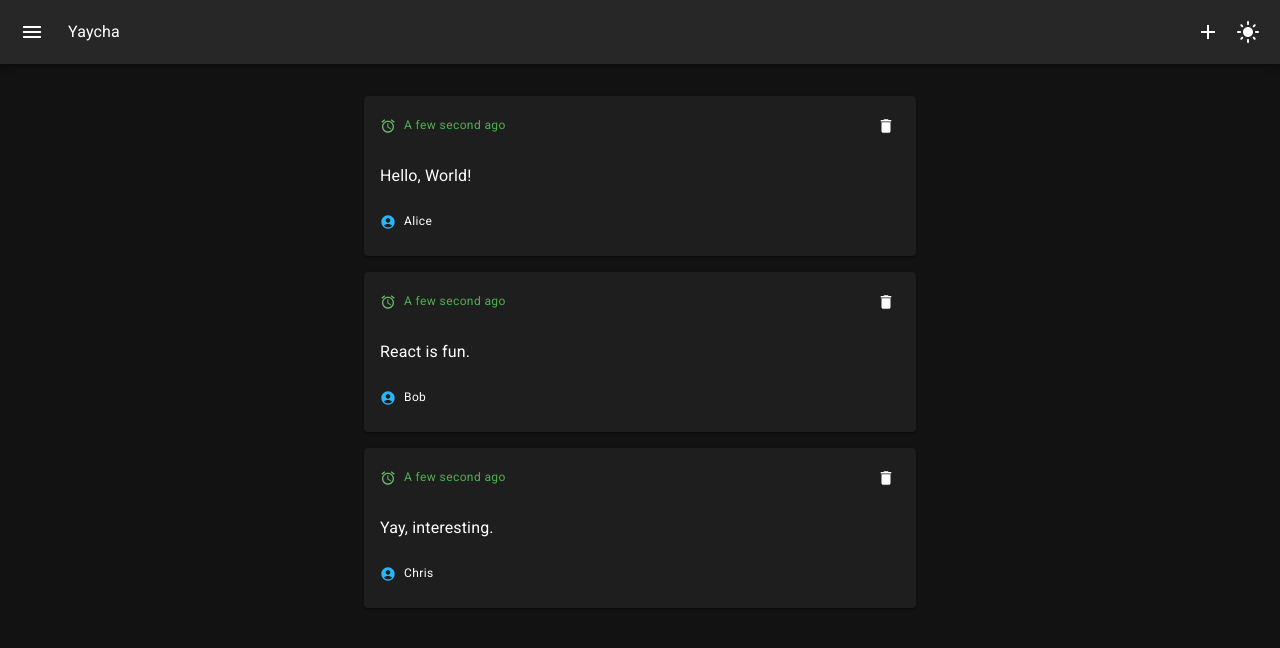
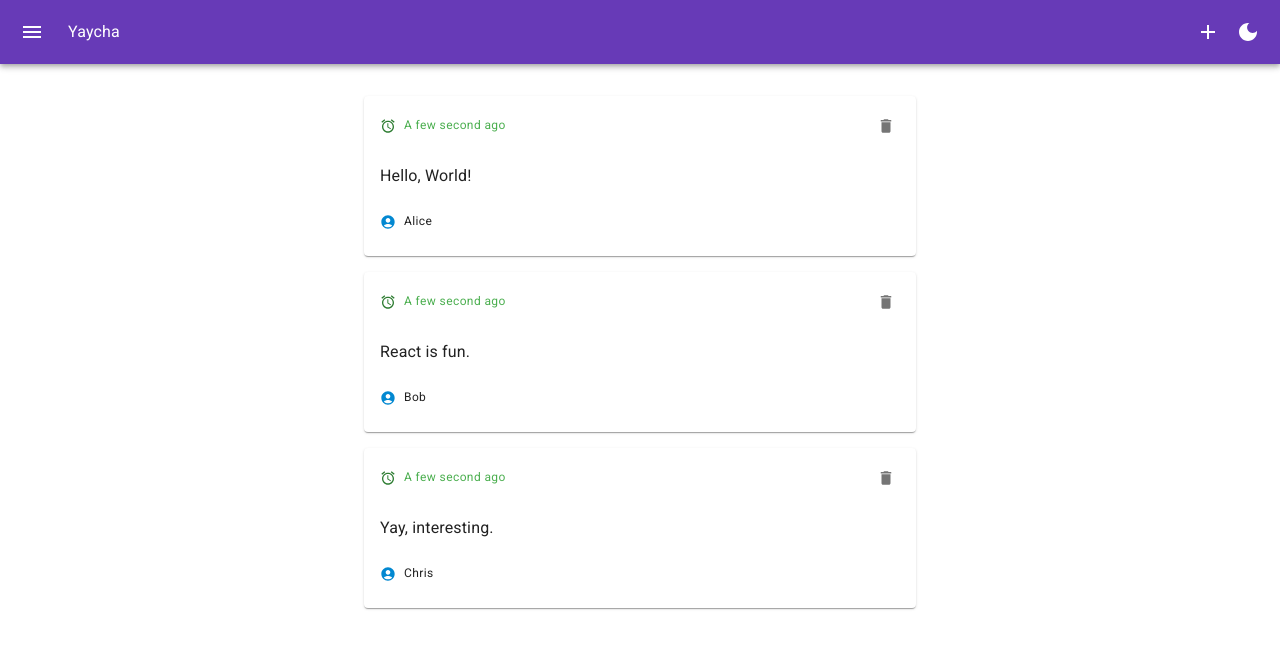
Before and after one commit to kaungsatthein/Yaycha, a React (Vite) app: page / in a window 1280 px wide. Both pictures are taken after a click on the button 1248 px from the left and 32 px from the top of the page. Shown: the top 648 px of the page. Built offline with nearby package versions, Linux system fonts and the light colour scheme.

Commit message:
[ADD] add light mode and dark mode

```diff
--- a/src/App.jsx
+++ b/src/App.jsx
@@ -1,10 +1,10 @@
-import { useState } from "react";
-
 import Header from "./components/Header";
 import Item from "./components/Item";
 import Form from "./components/Form";
 import { useApp } from "./ThemedApp";
 import { Box, Container } from "@mui/material";
+
+import { useState } from "react";
 
 export default function App() {
   const [data, setData] = useState([
--- a/src/ThemedApp.jsx
+++ b/src/ThemedApp.jsx
@@ -1,13 +1,8 @@
-import { useState, createContext, useContext } from "react";
+import { useState, createContext, useContext, useMemo } from "react";
 import { CssBaseline, ThemeProvider, createTheme } from "@mui/material";
 
 import App from "./App";
-
-const theme = createTheme({
-  palette: {
-    mode: "dark",
-  },
-});
+import { deepPurple, grey } from "@mui/material/colors";
 
 const AppContext = createContext();
 export function useApp() {
@@ -16,9 +11,24 @@
 
 export default function ThemedApp() {
   const [showForm, setShowForm] = useState(false);
+  const [mode, setMode] = useState("dark");
+
+  const theme = useMemo(() => {
+    return createTheme({
+      palette: {
+        mode,
+        primary: deepPurple,
+        banner: mode === "dark" ? grey[800] : grey[200],
+        text: {
+          fade: grey[500],
+        },
+      },
+    });
+  }, [mode]);
+
   return (
     <ThemeProvider theme={theme}>
-      <AppContext.Provider value={{ showForm, setShowForm }}>
+      <AppContext.Provider value={{ showForm, setShowForm, mode, setMode }}>
         <App />
         <CssBaseline />
       </AppContext.Provider>
--- a/src/components/Header.jsx
+++ b/src/components/Header.jsx
@@ -3,11 +3,12 @@
   Menu as MenuIcon,
   Add as AddIcon,
   LightMode as LightModeIcon,
+  DarkMode as DarkModeIcon,
 } from "@mui/icons-material";
 import { useApp } from "../ThemedApp";
 
 export default function Header() {
-  const { showForm, setShowForm } = useApp();
+  const { showForm, setShowForm, mode, setMode } = useApp();
   return (
     <AppBar position="static">
       <Toolbar>
@@ -19,9 +20,23 @@
           <IconButton color="inherit" onClick={() => setShowForm(!showForm)}>
             <AddIcon />
           </IconButton>
-          <IconButton color="inherit" edge="end" onClick={() => {}}>
-            <LightModeIcon />
-          </IconButton>
+          {mode === "dark" ? (
+            <IconButton
+              color="inherit"
+              edge="end"
+              onClick={() => setMode("light")}
+            >
+              <LightModeIcon />
+            </IconButton>
+          ) : (
+            <IconButton
+              color="inherit"
+              edge="end"
+              onClick={() => setMode("dark")}
+            >
+              <DarkModeIcon />
+            </IconButton>
+          )}
         </Box>
       </Toolbar>
     </AppBar>
```
